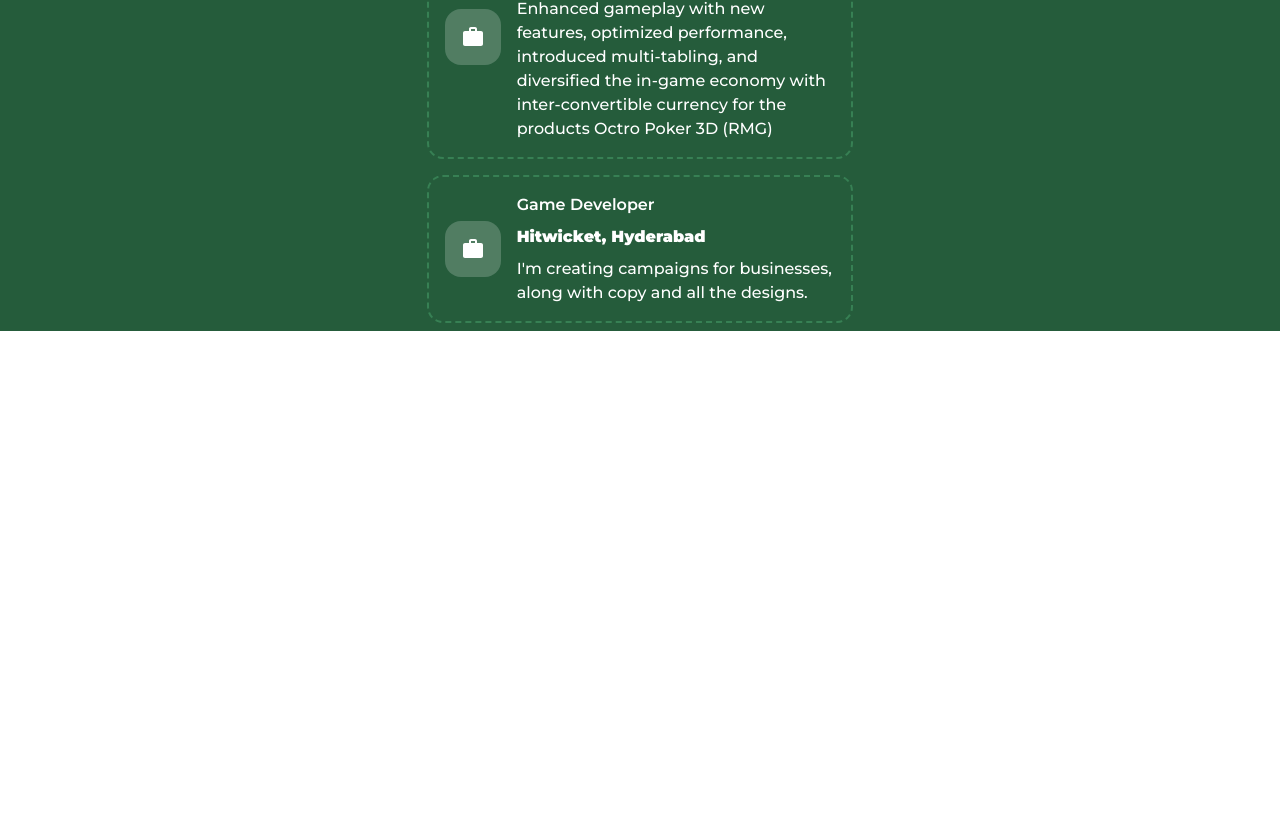
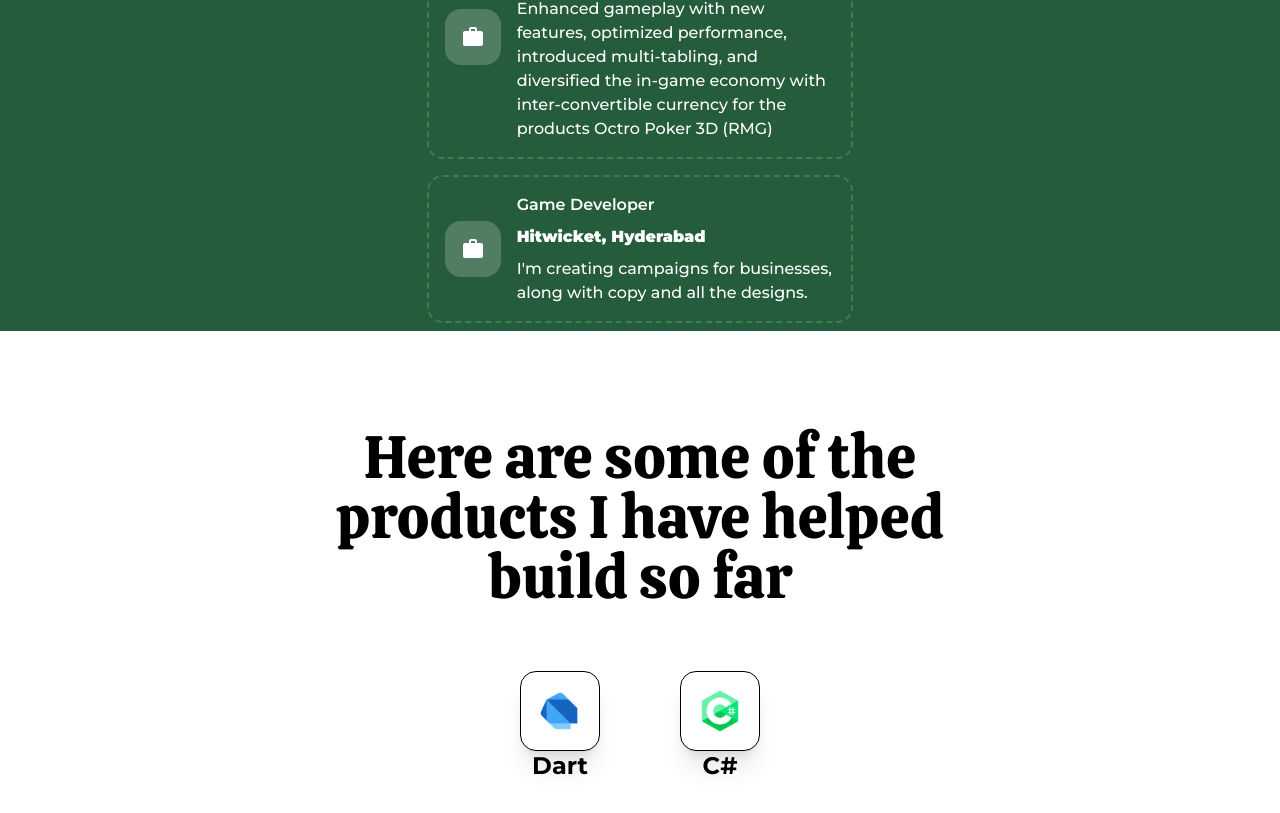
Before and after one commit to rahulnema0411/portfolio, a Next.js app: page / in a window 1280 px wide. Shown: the part 2425-3238 px from the top of the page. Before the commit the page ends 2756 px from the top, so only its background shows below. Built offline with nearby package versions, Linux system fonts and the light colour scheme.

Commit message:
[WIP] feat: some more additions

```diff
--- a/src/app/components/languages.tsx
+++ b/src/app/components/languages.tsx
@@ -10,11 +10,9 @@ import LanguageCard from "./languageCard";
 export default function Languages() {
   return (
     <div className="flex flex-col px-8 py-24 sm:items-center space-y-16 bg-white">
-      <div className="">
-        <p className="text-5xl sm:text-6xl font-calistoga text-black">
-          Languages I speak...
-        </p>
-      </div>
+      <p className="text-5xl sm:text-6xl font-calistoga text-black">
+        Languages I speak...
+      </p>
       <div className="grid grid-cols-2 gap-4 sm:flex sm:space-x-16">
         <LanguageCard imageData={dart} name="Dart" />
         <LanguageCard imageData={c} name="C#" />
--- /dev/null
+++ b/src/app/components/productCard.tsx
@@ -0,0 +1,18 @@
+"use client";
+
+import Image, { StaticImageData } from "next/image";
+
+export default function ProductCard({
+  title,
+  imageData,
+}: {
+  title: string;
+  imageData: StaticImageData;
+}) {
+  return (
+    <div key="key1" className="bg-white rounded-2xl h-20 w-20 border-black border shadow-xl">
+      <Image src={imageData} className="p-4 rounded-full" alt="uploadicon" />
+      <p className="text-center text-2xl font-montserrat font-bold text-black">{title}</p>
+    </div>
+  );
+}
--- /dev/null
+++ b/src/app/components/productsSection.tsx
@@ -0,0 +1,19 @@
+"use client";
+
+import dart from "../../../public/icons/dart.png";
+import c from "../../../public/icons/c.png";
+import ProductCard from "./productCard";
+
+export default function ProductsSection() {
+  return (
+    <div className="flex flex-col px-8 py-24 sm:items-center space-y-16 bg-white">
+    <p className="w-1/2 text-5xl sm:text-6xl font-calistoga text-black text-center mx-auto">
+      Here are some of the products I have helped build so far
+    </p>
+      <div className="grid grid-cols-2 gap-4 sm:flex sm:space-x-16">
+        <ProductCard imageData={dart} title="Dart" />
+        <ProductCard imageData={c} title="C#" />
+      </div>
+    </div>
+  );
+}
--- a/src/app/page.tsx
+++ b/src/app/page.tsx
@@ -2,6 +2,7 @@ import DeveloperTools from "./components/developerTools";
 import Intro from "./components/intro";
 import Languages from "./components/languages";
 import NavBar from "./components/navbar";
+import ProductsSection from "./components/productsSection";
 import WorkEx from "./components/workEx";
 
 export default function Home() {
@@ -13,6 +14,7 @@ export default function Home() {
         <DeveloperTools />
         <Languages />
         <WorkEx />
+        <ProductsSection />
       </main>
       <footer></footer>
     </div>
```
